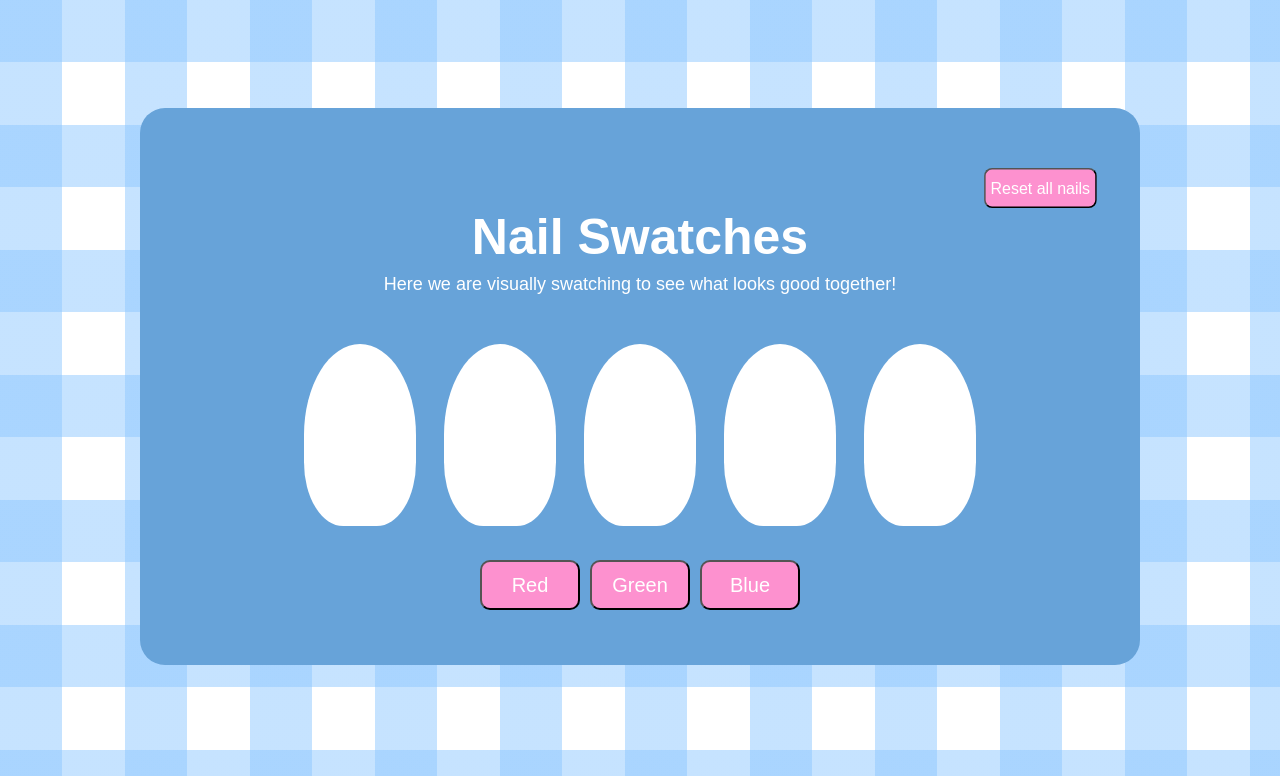
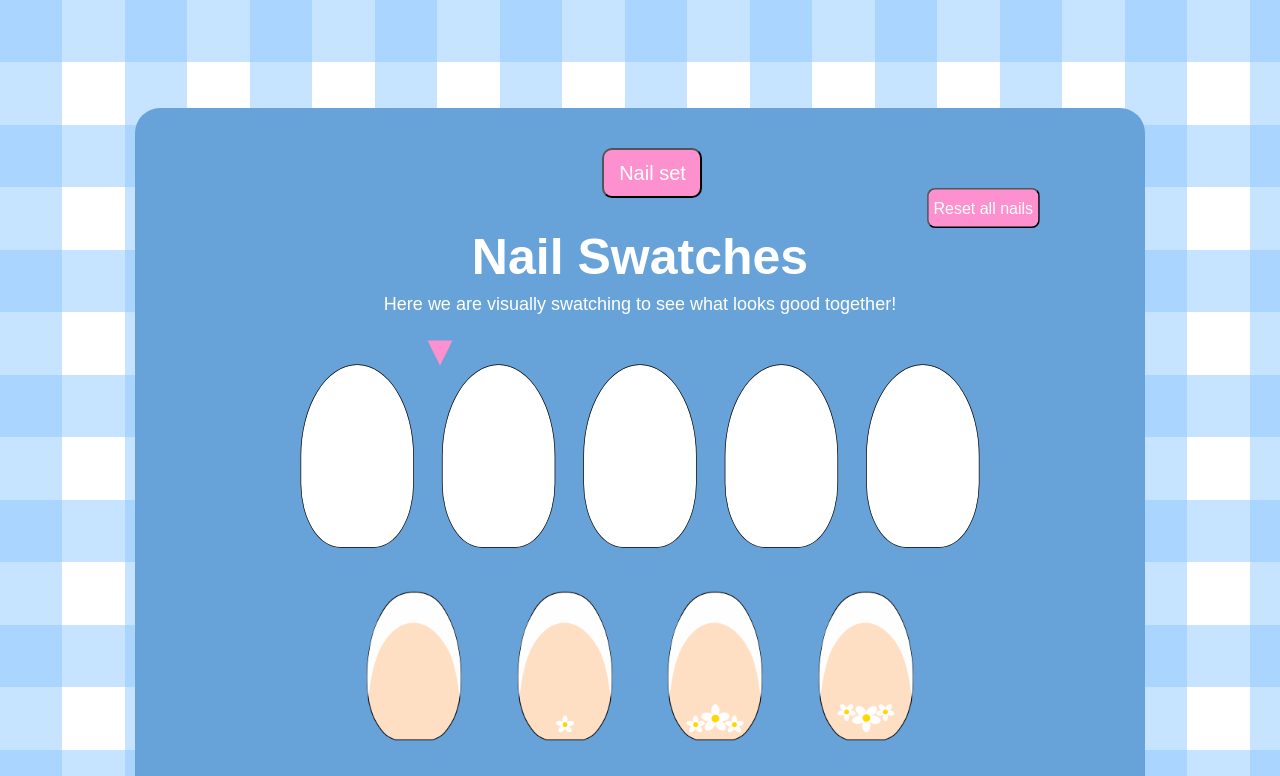
Before and after one commit to hkst17/nailSwatch, a plain HTML site: page nailSwatches/index.html in a window 1280 px wide. Both pictures are taken after a click on the button "Reset all nails". Shown: the top 776 px of the page. Drawn offline with Linux system fonts and the light colour scheme; a web font is replaced by a local one.

Commit message:
Spongebob inspired nails added
working on the filtering nails part

```diff
--- a/nailSwatches/index.css
+++ b/nailSwatches/index.css
@@ -1,12 +1,15 @@
 .finger {
     background-color: white;
-    /* border: 1px solid #000000; */
+    border: 1px solid #000000;
     width: 100px;
     height: 200px;
     border-radius: 50% 50% 35% 35%;
     position: relative;
     padding: 30px;
     margin: 20px;
+    background-position-x: -3px;
+    background-position-y: 1px;
+    background-size: cover;
 }
 
 .triangle-left {
@@ -53,22 +56,25 @@
 }
 
 .action {
-    margin: 10px;
+    /* margin: 10px;
     display: inline-flex;
     justify-content: space-around;
     position: relative;
-    bottom: -10px;
+    bottom: -10px; */
 }
 
 .dropdown {
     display: inline-block;
     position: relative;
     margin-top: 20px;
+    left: -65px;
+    top: -35px;
 }
 
 .dropdown-options {
     display: none;
     position: absolute;
+    z-index: 1;
     overflow: auto;
     background-color: #fff;
     border-radius: 5px;
@@ -91,6 +97,26 @@
     color: #0a0a23;
     background-color: #ddd;
     border-radius: 5px;
+}
+
+#triangle-down {
+	width: 0;
+	height: 0;
+	border-left: 25px solid transparent;
+	border-right: 25px solid transparent;
+	border-top: 50px solid #FD91CF;
+    scale: 50%;
+    /* right: -145px;
+    top: 35px; */
+    top: 320px;
+    right: 966px;
+    position: absolute;
+}
+
+img {
+    position: absolute;
+    left: 200px;
+    top: 100px;
 }
 
 #reset {
@@ -132,6 +158,12 @@
 
 }
 
+.nailChoice{
+    position: static;
+    margin: 10px;
+    scale: 75%;
+}
+
 button:hover {
     background-color: #ff63bb;
     transition: 0.7s;
--- a/nailSwatches/index.html
+++ b/nailSwatches/index.html
@@ -12,13 +12,31 @@
 </head>
 
 <body class="center">
+
+    <!-- <button class="right" onclick="moveright()">right</button> -->
+
     <div class="container">
         <button class="buttonRec" onclick="reset('white')" id="reset">Reset all nails</button>
+        <div class="dropdown">
+            <button class="buttonRec">Nail set</button>
+            <div class="dropdown-options">
+                <a href="#all">ALL</a>
+
+                <a href="#">Cow</a>
+                <a href="#elegantFlower">Elegant Flower</a>
+                <div id="elegantFlower">
+
+                </div>
+                <a href="#">Latte Art</a>
+            </div>
+        </div>
         <h1 center>Nail Swatches</h1>
 
         <p class="subheading">
             Here we are visually swatching to see what looks good together!
         </p>
+        <!-- <img src="./img/cowFull.png" alt="./img/cowFull.png" class=""> -->
+        <div id="triangle-down"></div>
         <!-- <div id="image-container">
             <img id="image" src="./img/logo.png">
         </div>
@@ -48,11 +66,17 @@
             </div>
         </div>
         <div class="action">
-            <button class="buttonRec"
-                onclick="finger('https://cdn0.iconfinder.com/data/icons/ie_Bright/128/plus_add_blue.png')">Red</button>
-            <button class="buttonRec"
-                onclick="finger('http://31.media.tumblr.com/fca646cd8fe87906e605ad7e8d039903/tumblr_mmoz4fWT6U1soh1p8o1_500.png')">Green</button>
-            <button class="buttonRec" onclick="finger('./img/logo.png')">Blue</button>
+            <img src='./img/frenchTip.png' class="nailChoice" onclick="finger('./img/frenchTip.png')"/>
+            <img src='./img/frenchTipsWFlower.png' class="nailChoice" onclick="finger('./img/frenchTipsWFlower.png')"/>
+            <img src='./img/frenchTipsWFlowers.png' class="nailChoice" onclick="finger('./img/frenchTipsWFlowers.png')"/>
+            <img src='./img/frenchTipsWFlowerRounded.png' class="nailChoice" onclick="finger('./img/frenchTipsWFlowerRounded.png')"/>
+        </div>
+        <div class="action">
+            <img src='./img/spongebobFlowers.png' class="nailChoice" onclick="finger('./img/spongebobFlowers.png')"/>
+            <img src='./img/spongebobIceCream.png' class="nailChoice" onclick="finger('./img/spongebobIceCream.png')"/>
+            <img src='./img/doodlebob.png' class="nailChoice" onclick="finger('./img/doodlebob.png')"/>
+            <img src='./img/jellyfish.png' class="nailChoice" onclick="finger('./img/jellyfish.png')"/>
+            <img src='./img/plankton.png' class="nailChoice" onclick="finger('./img/plankton.png')"/>
         </div>
     </div>
 
--- a/nailSwatches/index.js
+++ b/nailSwatches/index.js
@@ -1,21 +1,28 @@
 var num = 1;
-function finger(img){
+function finger(img) {
+    moveright();
     console.log(img);
-    const finger = document.getElementById('finger'+num+'ID');
+    const finger = document.getElementById('finger' + num + 'ID');
     finger.style = `background-image: url(${img})`;
     num++;
-
+    if(num>5){
+        document.getElementById('triangle-down').style.visibility = 'hidden';
+    }
 }
 
 function reset(color) {
     num = 1;
-    document.getElementById('finger1ID').style = `background-color:${color}`;
-    document.getElementById('finger2ID').style = `background-color:${color}`;
-    document.getElementById('finger3ID').style = `background-color:${color}`;
-    document.getElementById('finger4ID').style = `background-color:${color}`;
-    document.getElementById('finger5ID').style = `background-color:${color}`;
+    document.getElementById('triangle-down').style.visibility = 'visible';
+    document.getElementById('triangle-down').style.left = '407px';
+    for (var i = 1; i < 6; i++) {
+        document.getElementById('finger' + i + 'ID').style = `background-color:${color}`;
+    }
 }
 
+function moveright() {
+    const arrow = document.getElementById('triangle-down');
+    arrow.style.left = `${arrow.offsetLeft + 139}px`;
+}
 // const colorPicker = document.getElementById("color-picker");
 // const image = document.getElementById("image");
 
```
Also changed, not shown: nailSwatches/img/cowFull.png (added), nailSwatches/img/doodlebob.png (added), nailSwatches/img/frenchTip.png (added), nailSwatches/img/frenchTipsWFlower.png (added), nailSwatches/img/frenchTipsWFlowerRounded.png (added), nailSwatches/img/frenchTipsWFlowers.png (added), nailSwatches/img/jellyfish.png (added), nailSwatches/img/plankton.png (added), nailSwatches/img/spongebobFlowers.png (added), nailSwatches/img/spongebobIceCream.png (added).
